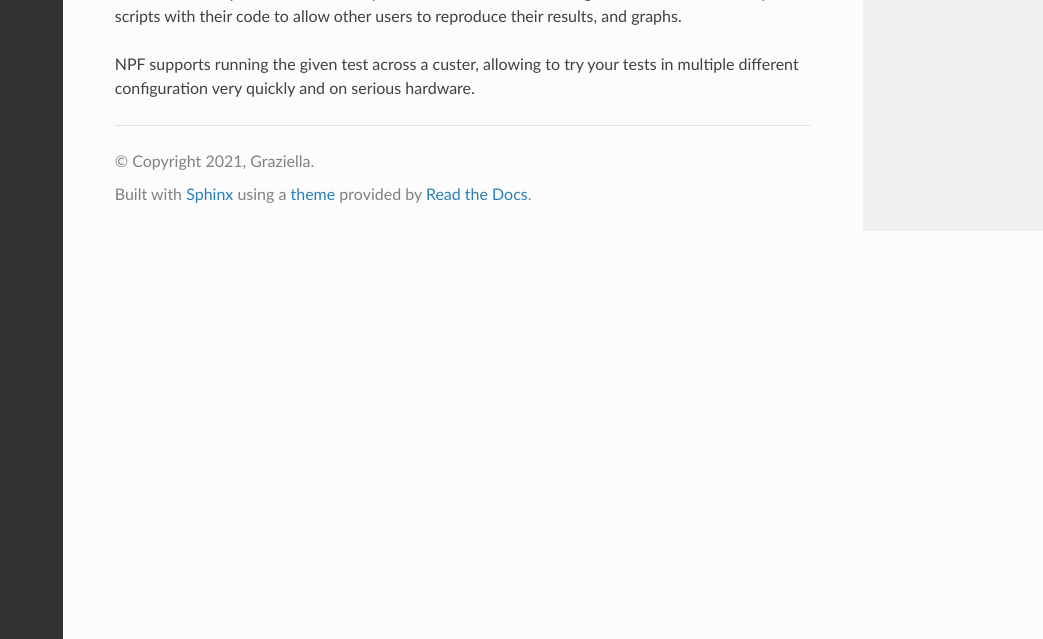
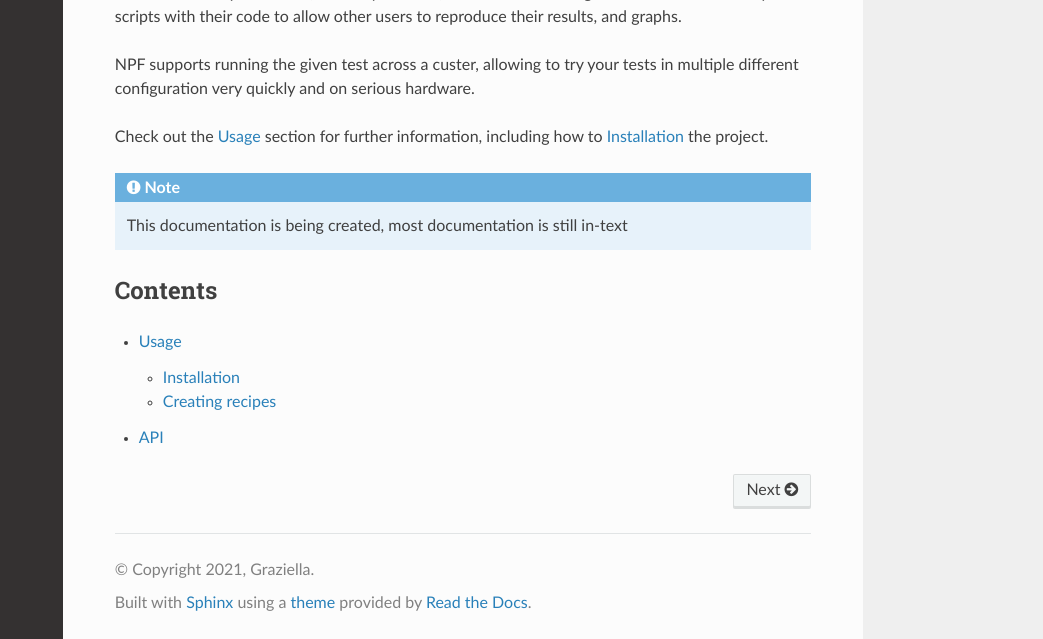
Before and after one commit to tbarbette/npf-docs, a Sphinx documentation site: the page built from docs/source/index.rst, in a window 1280 px wide and 900 px high, scrolled down 663 px, cut to the strip 261-900 px from the top of the window. Shown: the whole strip, without its empty margins (237-1280 px from the left). Built offline with Sphinx 7.4.7 and the Read the Docs theme 2.0.0, drawn with Linux system fonts in a browser that asks for light colours; some of the changed text lies outside the part shown.

Commit message:
Update index.rst

```diff
--- a/docs/source/index.rst
+++ b/docs/source/index.rst
@@ -43,3 +43,18 @@
 
 NPF supports running the given test across a custer, allowing to try your tests
 in multiple different configuration very quickly and on serious hardware.
+
+Check out the :doc:`usage` section for further information, including
+how to :ref:`installation` the project.
+
+.. note::
+
+   This documentation is being created, most documentation is still in-text
+
+Contents
+--------
+
+.. toctree::
+
+   usage
+   api
```
